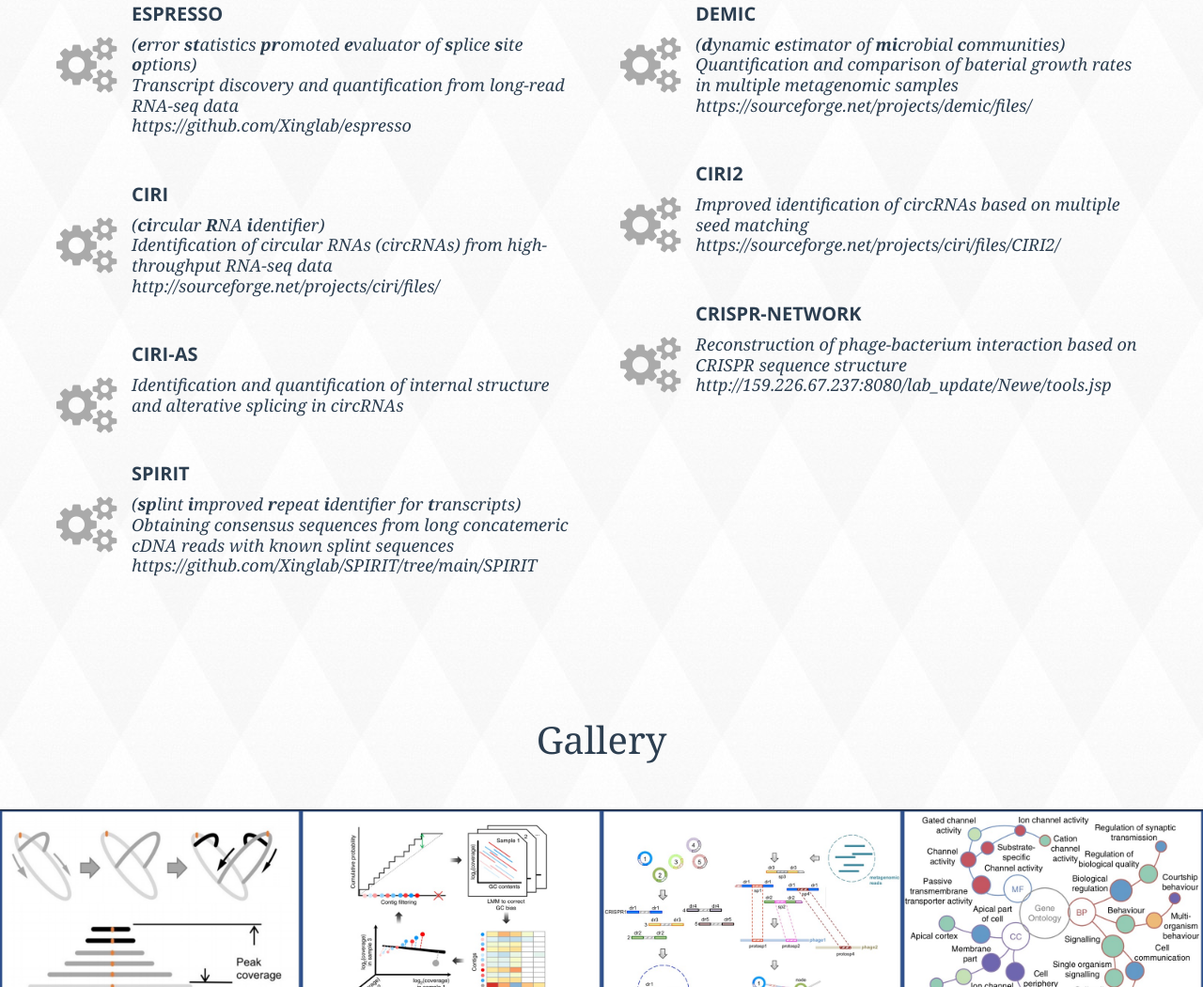
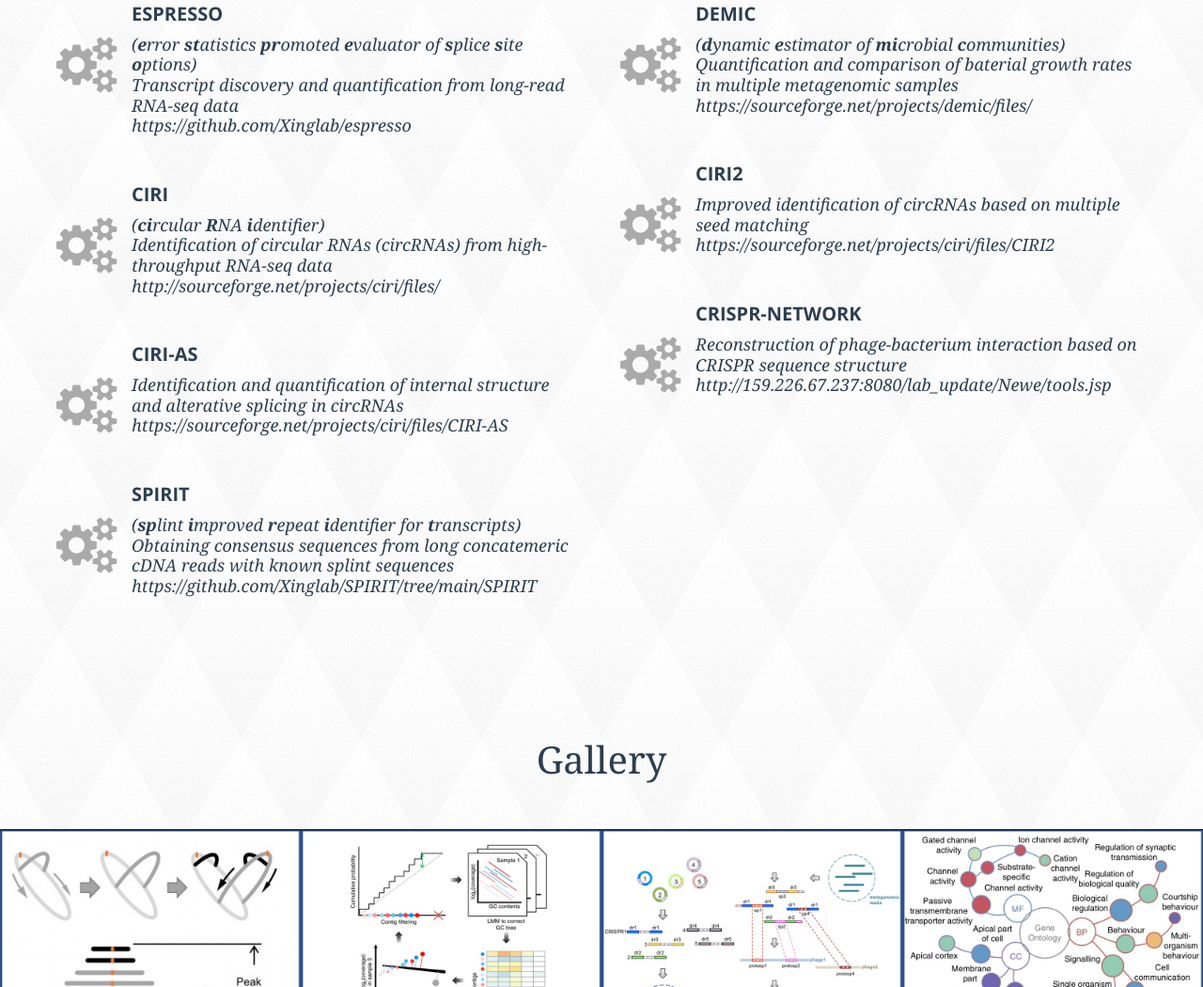
Before and after one commit to gyjames/github.io, a plain HTML site: page index.html in a window 1280 px wide. Shown: the part 2799-3849 px from the top of the page at 94% size. Drawn offline with nearby package versions, Linux system fonts and the light colour scheme; files whose address does not match are found by name.

Commit message:
Add files via upload

```diff
--- a/index.html
+++ b/index.html
@@ -172,6 +172,7 @@
 		<li class="services__item icon icon_strategy">
 			<h4>CIRI-AS</h4>
 			<p>Identification and quantification of internal structure and alterative splicing in circRNAs</p>
+			<p>https://sourceforge.net/projects/ciri/files/CIRI-AS</p>
 		</li>
 		<li class="services__item icon icon_strategy">
 			<h4>SPIRIT</h4>
@@ -190,7 +191,7 @@
 		<li class="services__item icon icon_strategy">
 			<h4>CIRI2</h4>
 			<p>Improved identification of circRNAs based on multiple seed matching</p>
-			<p>https://sourceforge.net/projects/ciri/files/CIRI2/</p>
+			<p>https://sourceforge.net/projects/ciri/files/CIRI2</p>
 		</li>
 		<li class="services__item icon icon_strategy">
 			<h4>CRISPR-network</h4>
```
